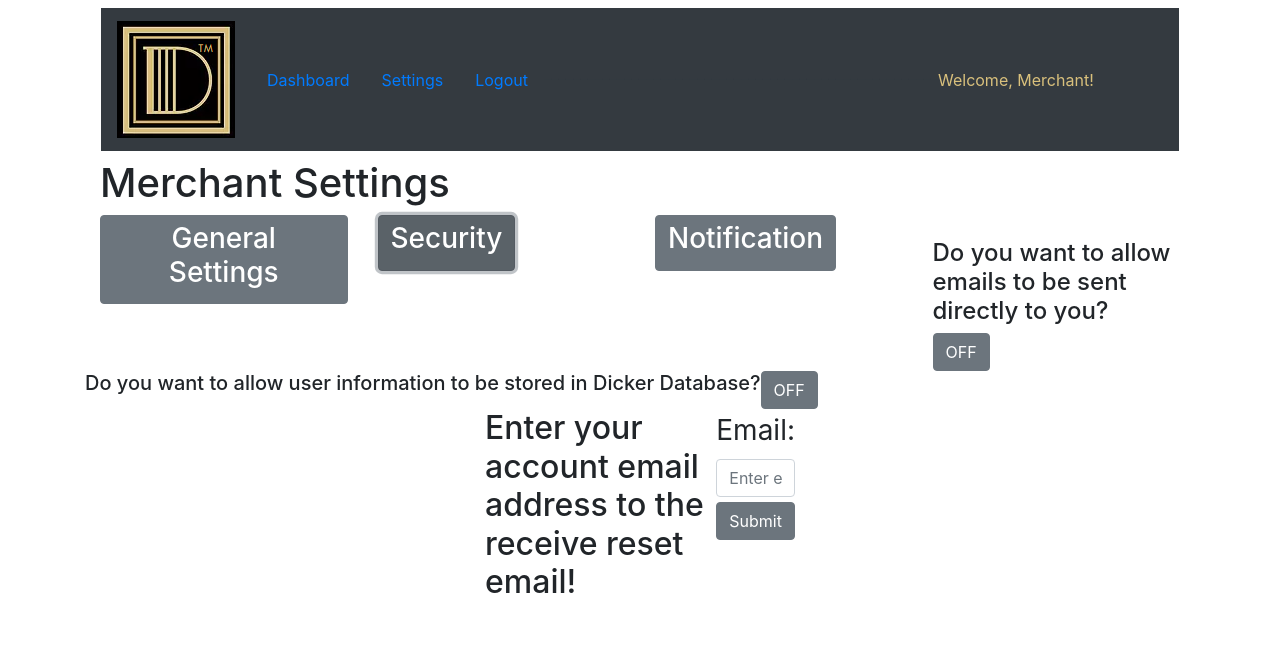
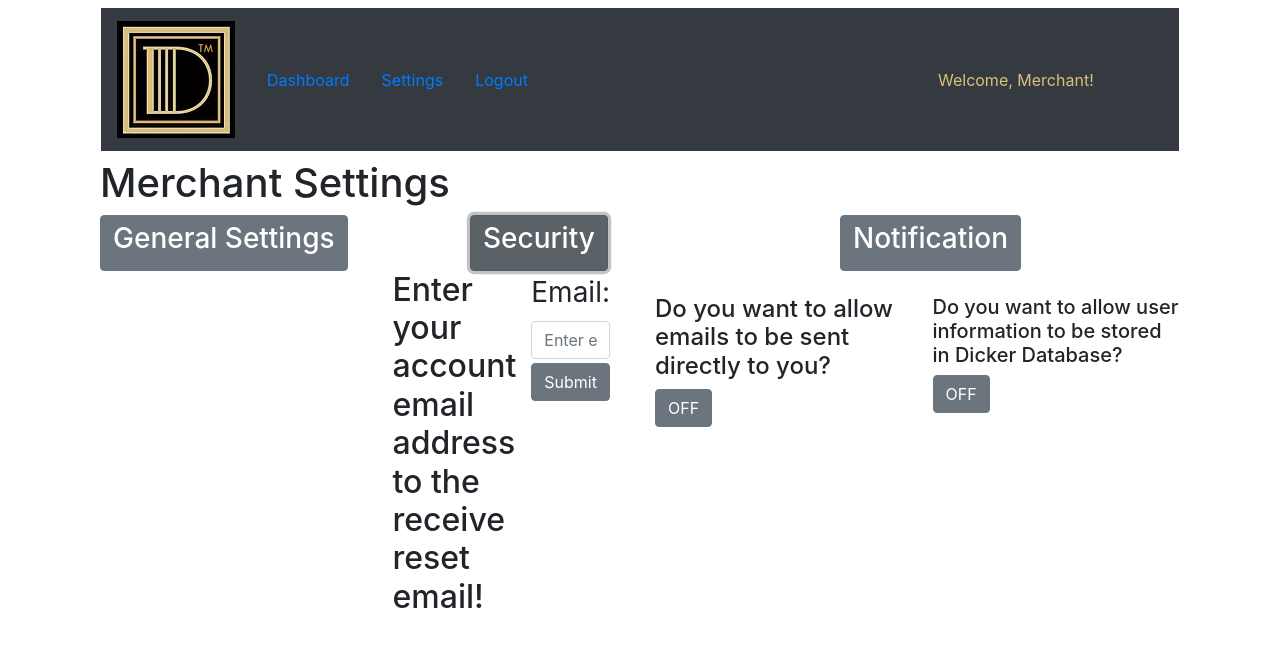
Before and after one commit to whitedadam/dickerdashboardapp, a React (Create React App) app: page /settings in a window 1280 px wide. Both pictures are taken after a click on the button "Security". Shown: the top 646 px of the page. Built offline with nearby package versions, Linux system fonts and the light colour scheme.

Commit message:
Update Settings.js
had to move the on off switches so you could see security button

```diff
--- a/src/Settings/Settings.js
+++ b/src/Settings/Settings.js
@@ -111,6 +111,14 @@ class Settings extends React.Component {
                             <h3> Notification </h3>
                         </Button>
                     </Col>
+                </Row>
+                <Row>
+                    <Col> </Col>
+                    <Col>
+                        <div className={'ResetModule'} hidden={this.state.resetHidden}>
+                            <Reset />
+                        </div>
+                    </Col>
                     <Col>
                         <br/>
                         <h4> Do you want to allow emails to be sent directly to you?</h4>
@@ -119,21 +127,14 @@ class Settings extends React.Component {
                         </Button>
                         <br/>
                     </Col>
+                    <Col>
                         <br/>
                         <h5> Do you want to allow user information to be stored in Dicker Database?</h5>
                         <Button onClick={this.handleClickAllowDatabase}>
                             {this.state.isAllowDataOn ? "ON" : "OFF"}
                         </Button>
                         <br/>
-                </Row>
-                <Row>
-                    <Col> </Col>
-                    <Col>
-                        <div className={'ResetModule'} hidden={this.state.resetHidden}>
-                            <Reset />
-                        </div>
                     </Col>
-                    <Col> </Col>
                 </Row>
 
             </Container>
```
Lines whose indentation alone changed are shown as unchanged.
